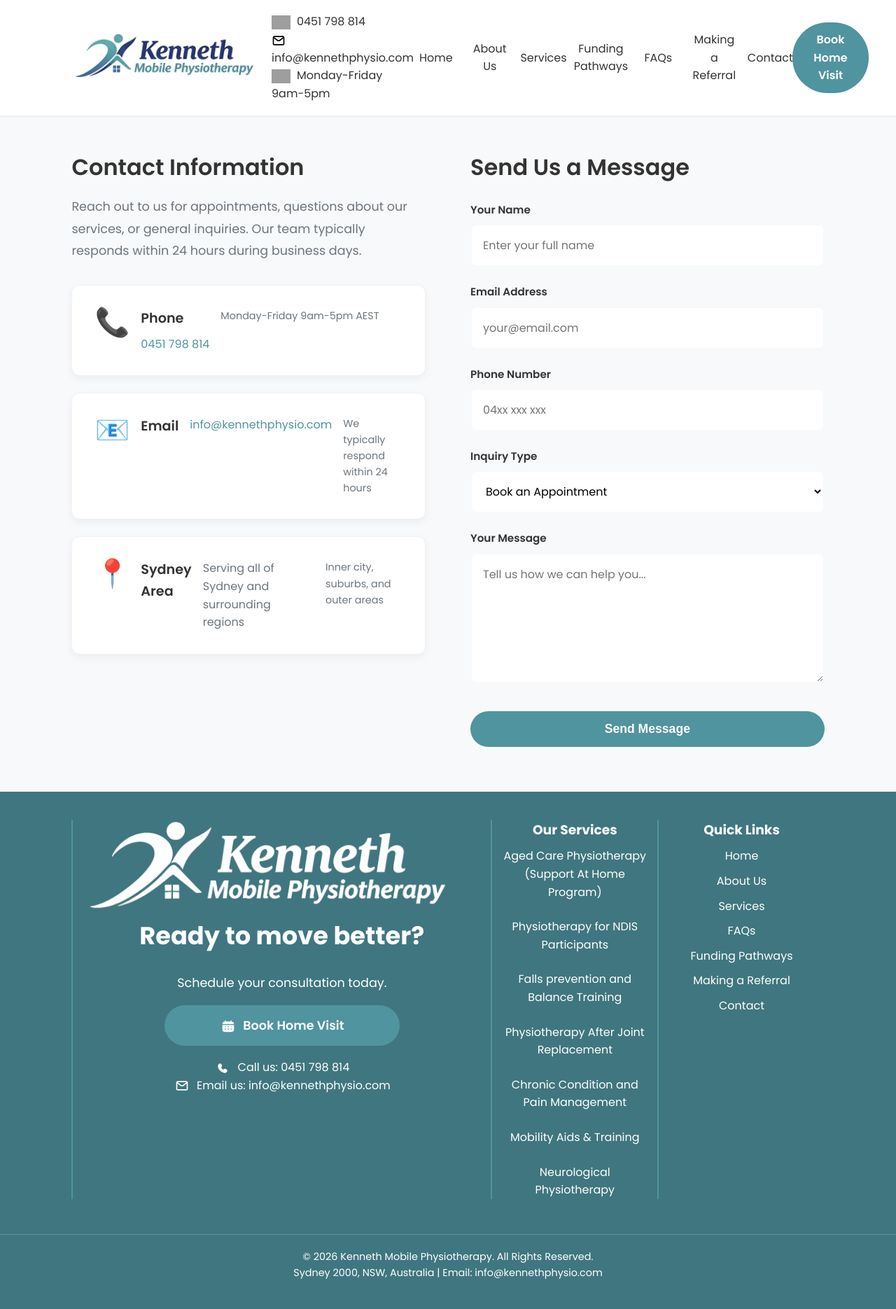
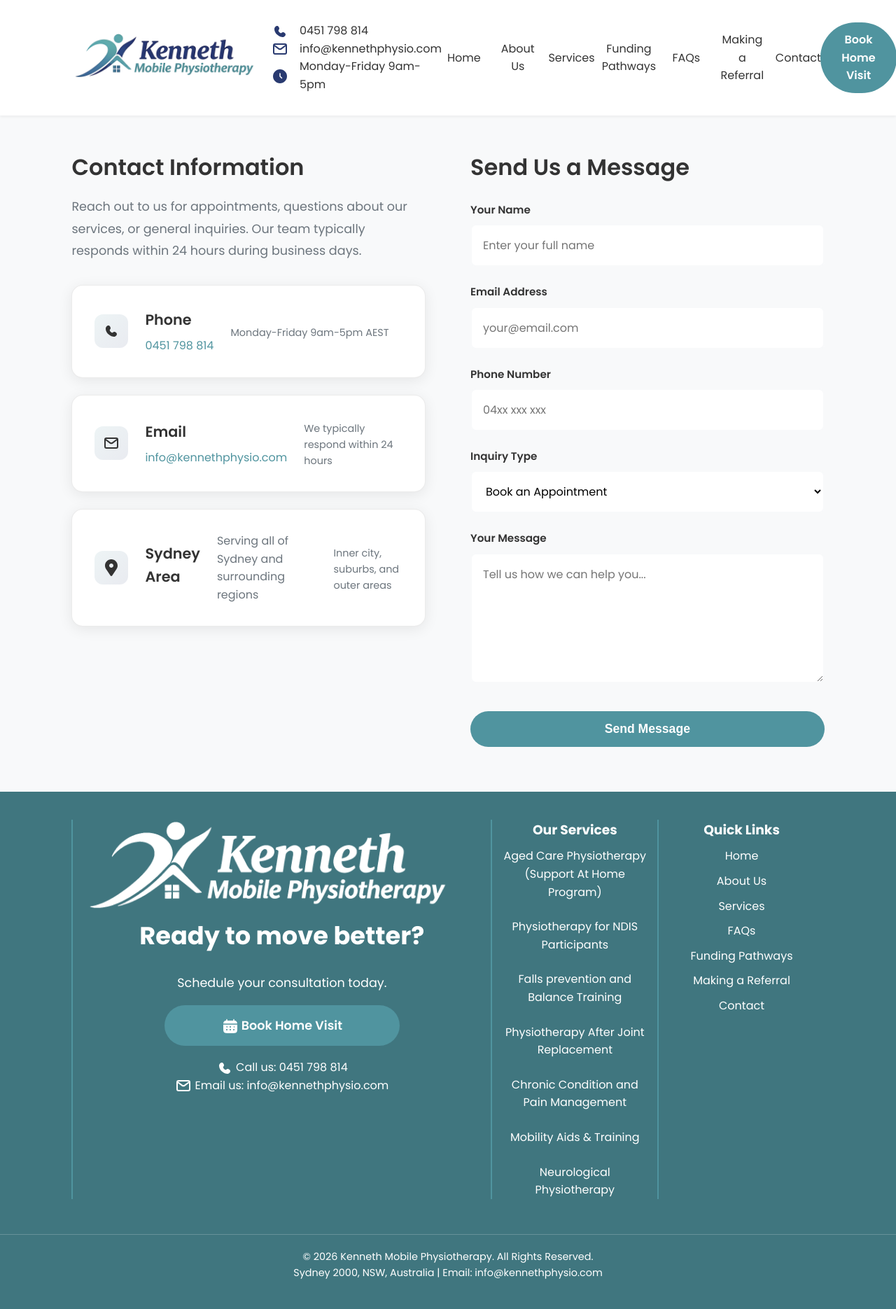
Before and after one commit to sonnel2308/kenneth-mobile-physio, a Flask app: page /contact in a window 1280 px wide. Shown: the whole page at 70% size. Run offline with Flask 3, Linux system fonts and the light colour scheme; grey boxes are pictures that could not be loaded.

Commit message:
icon refactors and update contact page design

```diff
--- a/flask_app/static/css/contact.css
+++ b/flask_app/static/css/contact.css
@@ -29,48 +29,83 @@
 .contact-card {
     background: white;
     padding: 2rem;
-    border-radius: 12px;
+    border-radius: 16px;
     margin-bottom: 1.5rem;
-    box-shadow: 0 4px 12px rgba(0, 0, 0, 0.05);
-    border: 1px solid rgba(0, 0, 0, 0.05);
+    box-shadow: 0 4px 20px rgba(0, 0, 0, 0.08);
+    border: 1px solid rgba(0, 0, 0, 0.08);
     transition: all 0.3s ease;
     display: flex;
-    align-items: flex-start;
-    gap: 1rem;
+    align-items: center;
+    gap: 1.5rem;
+    position: relative;
+    overflow: hidden;
+}
+
+.contact-card::before {
+    content: '';
+    position: absolute;
+    top: 0;
+    left: 0;
+    right: 0;
+    height: 4px;
+    background: linear-gradient(90deg, var(--color-primary), var(--color-secondary));
+    transform: scaleX(0);
+    transform-origin: left;
+    transition: transform 0.3s ease;
+}
+
+.contact-card:hover::before {
+    transform: scaleX(1);
 }
 
 .contact-card:hover {
-    box-shadow: 0 8px 24px rgba(0, 0, 0, 0.1);
-    transform: translateY(-2px);
+    box-shadow: 0 12px 30px rgba(0, 0, 0, 0.12);
+    transform: translateY(-4px);
+    border-color: rgba(80, 148, 159, 0.3);
 }
 
 .contact-icon {
-    font-size: 2.5rem;
     line-height: 1;
+    flex-shrink: 0;
+    padding: 0.75rem;
+    background: linear-gradient(135deg, rgba(80, 148, 159, 0.1), rgba(41, 58, 112, 0.1));
+    border-radius: 12px;
+    transition: all 0.3s ease;
+}
+
+.contact-card:hover .contact-icon {
+    transform: scale(1.05);
+    background: linear-gradient(135deg, rgba(80, 148, 159, 0.15), rgba(41, 58, 112, 0.15));
 }
 
 .contact-card h3 {
-    font-size: 1.2rem;
+    font-size: 1.3rem;
     font-weight: 600;
     margin: 0 0 0.5rem 0;
     color: var(--color-dark);
+    flex: 1;
 }
 
 .contact-card p {
     font-size: 1rem;
     line-height: 1.6;
     color: var(--color-text-muted);
-    margin: 0;
 }
 
 .contact-card a {
     color: var(--color-primary);
     font-weight: 500;
+    transition: color 0.2s ease;
+}
+
+.contact-card a:hover {
+    color: var(--color-secondary);
 }
 
 .contact-card .text-muted {
     color: var(--color-text-muted);
     font-size: 0.9rem;
+    margin-top: 0.25rem;
 }
 
 /* Contact Form Section */
--- a/flask_app/static/css/navbar.css
+++ b/flask_app/static/css/navbar.css
@@ -11,6 +11,16 @@
     justify-content: space-between;
     align-items: center;
     padding: 16px 0;
+}
+
+.nav-details {
+    display: flex;
+    align-items: center;
+    gap: 1rem;
+}
+
+.nav-icon {
+    color: var(--color-secondary);
 }
 
 .dropdown-menu {
@@ -107,16 +117,6 @@
     cursor: pointer;
 }
 
-.dropdown-arrow {
-    font-size: 0.75rem;
-    font-weight: 300;
-    color: var(--color-dark);
-}
-
-.dropdown-arrow:hover {
-    color: var(--color-primary);
-}
-
 .nav-contact {
     flex-shrink: 1;
 }
--- a/flask_app/static/css/styles.css
+++ b/flask_app/static/css/styles.css
@@ -82,7 +82,5 @@ a {
 }
 
 .icon {
-    height: 20px;
     vertical-align: middle;
-    margin-right: 5px;
 }
--- a/flask_app/templates/components/navbar.html
+++ b/flask_app/templates/components/navbar.html
@@ -1,13 +1,15 @@
 <!-- Navigation Component -->
 <nav class="navbar">
+    {% import 'macros.html' as components %}
+
     <div class="container">
         <div class="logo">
             <img src="{{ url_for('static', filename='images/brand-logo.png') }}" />
         </div>
         <div class="nav-contact">
-            <p><img src="{{ url_for('static', filename='images/icons/phone.svg') }}" alt="Phone" class="icon"> 0451 798 814</p>
-            <p><img src="{{ url_for('static', filename='images/icons/email.svg') }}" alt="Email" class="icon"> <a href="mailto:info@kennethphysio.com">info@kennethphysio.com</a></p>
-            <p><img src="{{ url_for('static', filename='images/icons/clock.svg') }}" alt="Clock" class="icon"> Monday-Friday 9am-5pm</p>
+            <div class="nav-details"><span class="nav-icon">{{ components.icon('phone') }}</span> 0451 798 814</div>
+            <div class="nav-details"><span class="nav-icon">{{ components.icon('email') }}</span> <a href="mailto:info@kennethphysio.com">info@kennethphysio.com</a></div>
+            <div class="nav-details"><span class="nav-icon">{{ components.icon('clock') }}</span> Monday-Friday 9am-5pm</div>
         </div>
         <ul class="nav-links">
             <li><a href="/" class="nav-item nav-link">Home</a></li>
--- a/flask_app/templates/contact.html
+++ b/flask_app/templates/contact.html
@@ -11,6 +11,7 @@
 </head>
 <body>
     {% include 'components/navbar.html' %}
+    {% import 'macros.html' as components %}
 
     <section class="contact-section section-padding bg-light">
         <div class="container">
@@ -20,23 +21,25 @@
                     <p>Reach out to us for appointments, questions about our services, or general inquiries. Our team typically responds within 24 hours during business days.</p>
 
                     <div class="contact-card">
-                        <div class="contact-icon">📞</div>
-                        <div>
+                        <div class="contact-icon">{{ components.icon('phone', size='24px') }}</div>
+                        <div style="display: flex; flex-direction: column;">
                             <h3>Phone</h3>
-                            <p><a href="tel:0451798814" class="text-decoration-none">0451 798 814</a></p>
+                            <p><a href="tel:0451798814">0451 798 814</a></p>
                         </div>
                         <p class="text-muted">Monday-Friday 9am-5pm AEST</p>
                     </div>
 
                     <div class="contact-card">
-                        <div class="contact-icon">📧</div>
-                        <h3>Email</h3>
-                        <p><a href="mailto:info@kennethphysio.com" class="text-decoration-none">info@kennethphysio.com</a></p>
+                        <div class="contact-icon">{{ components.icon('email') }}</div>
+                        <div style="display: flex; flex-direction: column;">
+                            <h3>Email</h3>
+                            <p><a href="mailto:info@kennethphysio.com">info@kennethphysio.com</a></p>
+                        </div>
                         <p class="text-muted">We typically respond within 24 hours</p>
                     </div>
 
                     <div class="contact-card">
-                        <div class="contact-icon">📍</div>
+                        <div class="contact-icon">{{ components.icon('location') }}</div>
                         <h3>Sydney Area</h3>
                         <p>Serving all of Sydney and surrounding regions</p>
                         <p class="text-muted">Inner city, suburbs, and outer areas</p>
--- a/flask_app/templates/macros.html
+++ b/flask_app/templates/macros.html
@@ -14,9 +14,13 @@
       <rect x="3" y="5" width="18" height="14" rx="2" stroke="currentColor" stroke-width="2" stroke-linecap="round"/>
     </svg>
   {% elif name == "clock" %}
-    <svg class="icon" width="{{ size }}" height="{{ size }}" viewBox="0 0 24 24">
+    <svg class="icon" width="{{ size }}" height="{{ size }}" viewBox="0 0 24 24" fill="none">
       <path fill="currentColor" d="M22 12C22 17.5228 17.5228 22 12 22C6.47715 22 2 17.5228 2 12C2 6.47715 6.47715 2 12 2C17.5228 2 22 6.47715 22 12Z"/>
-      <path fill="currentColor" fill-rule="evenodd" clip-rule="evenodd" d="M12 7.25C12.4142 7.25 12.75 7.58579 12.75 8V11.6893L15.0303 13.9697C15.3232 14.2626 15.3232 14.7374 15.0303 15.0303C14.7377 15.3232 14.2623 15.3232 13.9697 15.0303L11.4697 12.5303C11.329 12.3897 11.25 12.1989 11.25 12V8C11.25 7.58579 11.5858 7.25 12 7.25Z"/>
+      <path fill-rule="evenodd" clip-rule="evenodd" d="M12 7.25C12.4142 7.25 12.75 7.58579 12.75 8V11.6893L15.0303 13.9697C15.3232 14.2626 15.3232 14.7374 15.0303 15.0303C14.7374 15.3232 14.2626 15.3232 13.9697 15.0303L11.4697 12.5303C11.329 12.3897 11.25 12.1989 11.25 12V8C11.25 7.58579 11.5858 7.25 12 7.25Z" fill="white"/>
+    </svg>
+  {% elif name == "location" %}
+    <svg class="icon" width="{{ size }}" height="{{ size }}" viewBox="0 0 64 64">
+      <path fill="currentColor" d="M32,0C18.746,0,8,10.746,8,24c0,5.219,1.711,10.008,4.555,13.93c0.051,0.094,0.059,0.199,0.117,0.289l16,24C29.414,63.332,30.664,64,32,64s2.586-0.668,3.328-1.781l16-24c0.059-0.09,0.066-0.195,0.117-0.289C54.289,34.008,56,29.219,56,24C56,10.746,45.254,0,32,0z M32,32c-4.418,0-8-3.582-8-8s3.582-8,8-8s8,3.582,8,8S36.418,32,32,32z"/>
     </svg>
   {% endif %}
 {% endmacro %}
```
Also changed, not shown: flask_app/templates/services.html (+1 -55 lines), flask_app/static/images/icons/location.svg (added).
